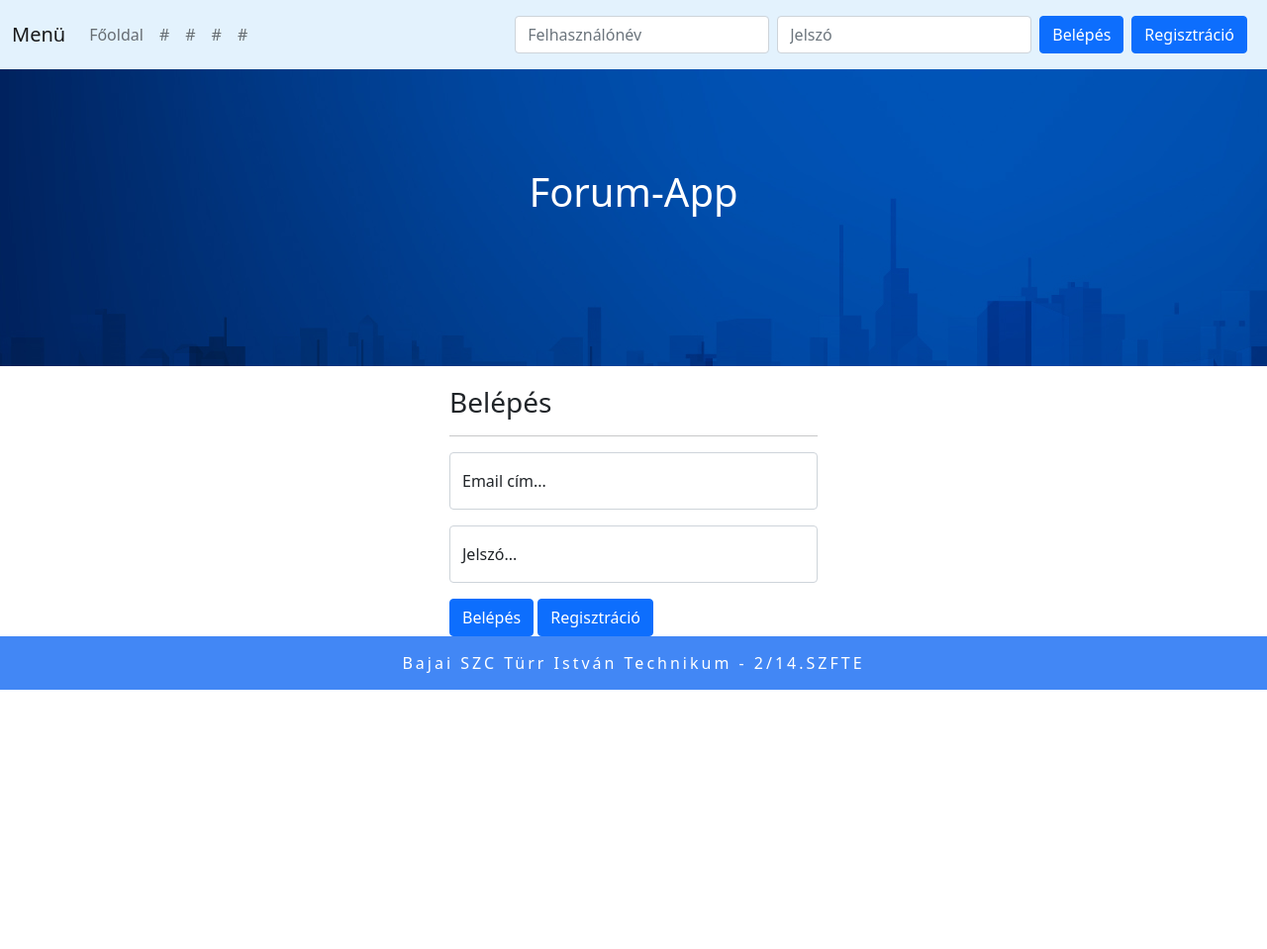
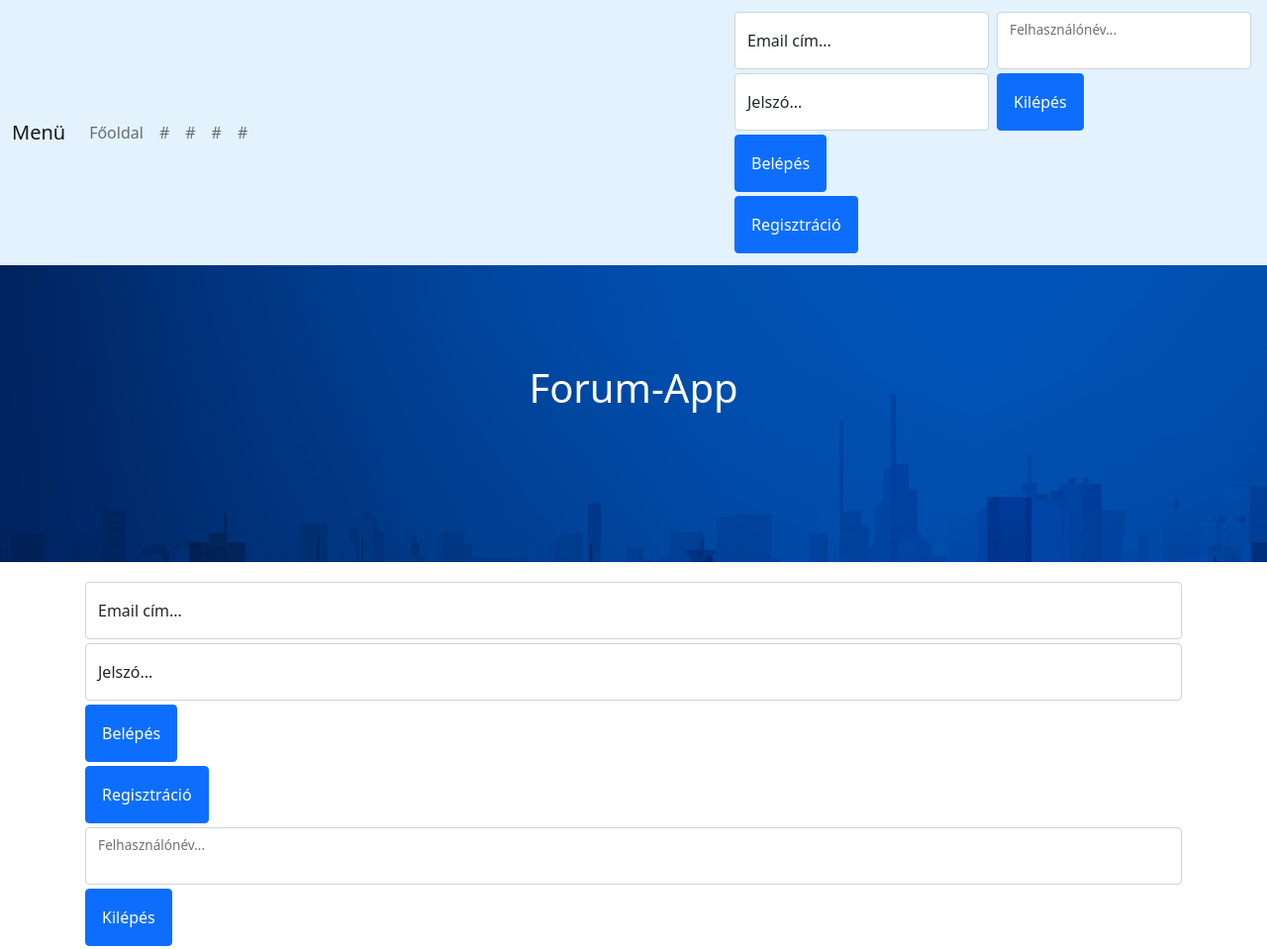
Before and after one commit to 214SZFTE/forumApp, a plain HTML site: page Public/index.html at #!/login in a window 1280 px wide. Shown: the top 959 px of the page at 99% size. Before the commit the page ends 800 px from the top, so only its background shows below. Drawn offline with Linux system fonts and the light colour scheme.

Commit message:
login v1

```diff
--- a/Public/index.html
+++ b/Public/index.html
@@ -54,13 +54,8 @@
                     </li>
 
                 </ul>
-                <div class="d-flex">
-                    <input class="form-control me-2" type="text" placeholder="Felhasználónév">
-                    <input class="form-control me-2" type="password" placeholder="Jelszó">
-                    <button class="btn btn-primary" type="button">Belépés</button>
-                </div>
-                <div class="m-2">
-                    <a class="btn btn-primary" type="button" href="#!/reg">Regisztráció</a>
+                <div class="d-flex" ng-include="'login.html'">
+
                 </div>
             </div>
         </div>
--- a/Public/js/controllers/loginCtrl.js
+++ b/Public/js/controllers/loginCtrl.js
@@ -31,7 +31,27 @@ app.controller('loginCtrl', function($scope, dbFactory) {
         }
     }
 
-    $scope.login = function() {}
+    $scope.login = function() {
+        if ($scope.user.name == null || $scope.user.pass == null) {
+            alert('Add meg a belépési adatokat!');
+        } else {
+            dbFactory.logincheck('user', $scope.user.email, CryptoJS.SHA1($scope.user.pass).toString()).then(function(res) {
+                if (res.data.length == 0) {
+                    alert('Hibás belépési adatok!');
+                } else {
+                    $rootScope.loggedIn = true;
+                    $scope.loggedUser = {
+                        ID: res.data[0].ID,
+                        name: res.data[0].name,
+                        email: $scope.user.email,
+                        rights: res.data[0].rights
+                    }
+                    sessionStorage.setItem('keymanager', angular.toJson($scope.userData));
+                    $location.path('/dashboard');
+                }
+            });
+        }
+    }
 
     $scope.logout = function() {}
 });
--- a/Public/login.html
+++ b/Public/login.html
@@ -1,22 +1,25 @@
-<!-- Users login / logout form -->
-
-<div ng-controller="loginCtrl" class="col-sm-10 offset-sm-1 col-lg-6 offset-lg-3 col-xl-4 offset-xl-4">
 <div ng-if="!loggedIn">
-        <h3 class="mt-3">Belépés</h3>
-        <hr>
-        <div class="form-floating mb-3">
+    <div class="form-floating m-1">
         <input type="email" class="form-control" id="floatingInput" placeholder="E-mail cím...">
         <label for="floatingInput">Email cím...</label>
     </div>
-        <div class="form-floating mb-3">
+    <div class="form-floating m-1">
         <input type="password" class="form-control" id="floatingPassword" placeholder="Jelszó...">
         <label for="floatingPassword">Jelszó...</label>
     </div>
-        <button class="btn btn-primary" ng-click="login()">Belépés</button>
-        <a class="btn btn-primary" href="#!/reg">Regisztráció</a>
-
+    <div class="form-floating m-1">
+        <button class="btn btn-primary p-3" type="button" ng-click="login()">Belépés</button>
     </div>
-    <div ng-if="loggedIn">
-        logout
+    <div class="form-floating m-1 ">
+        <a class="btn btn-primary p-3" type="button" href="#!/reg">Regisztráció</a>
     </div>
 </div>
+<div ng-if="!loggedIn">
+    <div class="form-floating m-1">
+        <input type="text" class="form-control" id="floatingInput" ng-model="loggedUser.name" ng-disabled>
+        <label for="floatingInput">Felhasználónév...</label>
+    </div>
+    <div class="form-floating m-1">
+        <button class="btn btn-primary p-3" type="button" ng-click="logout()">Kilépés</button>
+    </div>
+</div>
```
Lines whose indentation alone changed are shown as unchanged.
